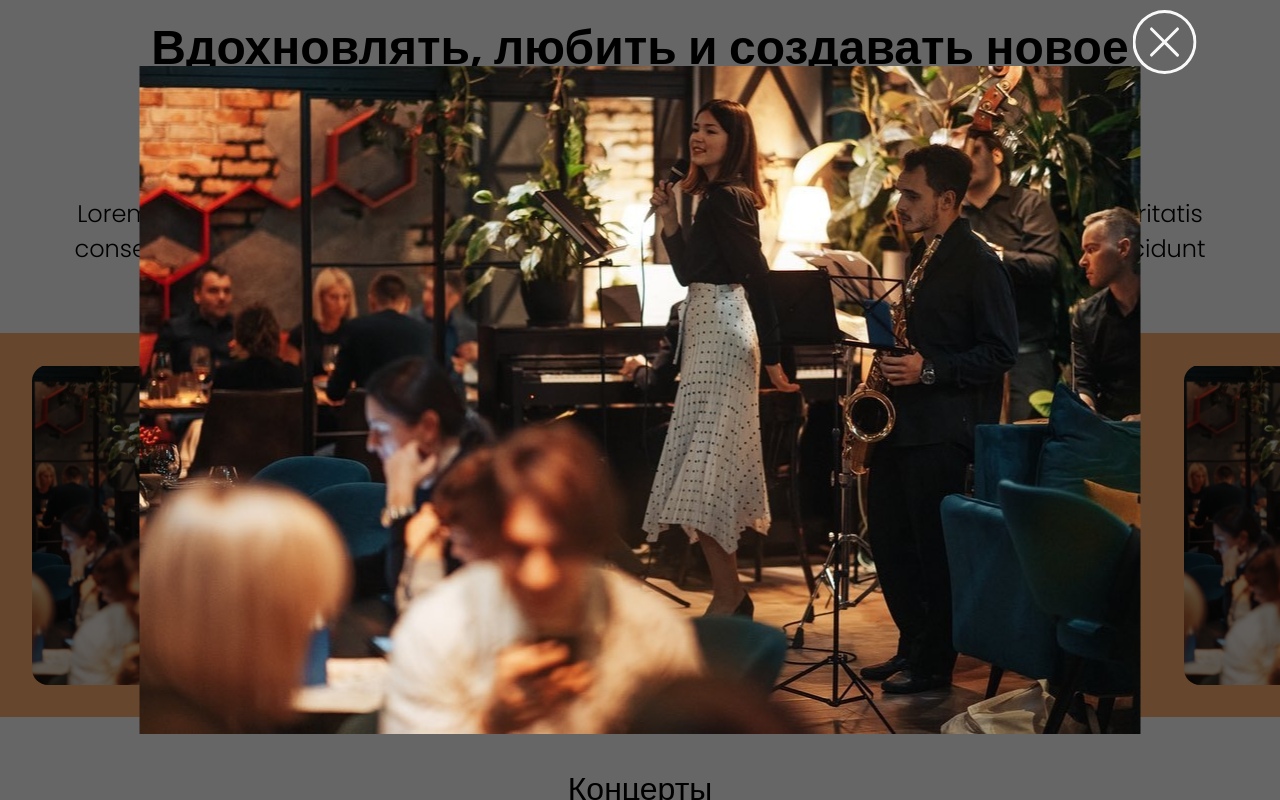
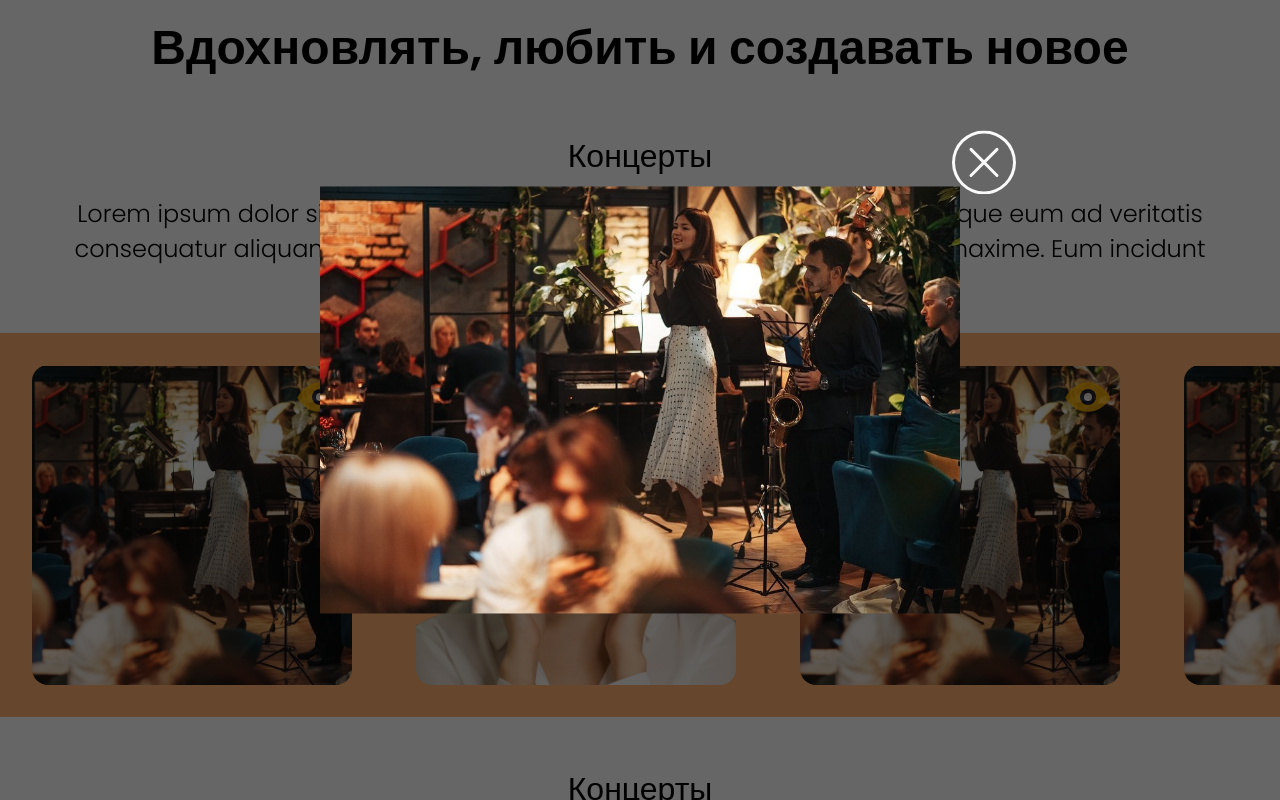
Before and after one commit to Wailingray/kamilazalieva, a React (Create React App) app: page / in a window 1280 px wide. Both pictures are taken after a click on the element 320 px from the left and 2718 px from the top of the page. Shown: the part 2318-3118 px from the top of the page. Built offline with nearby package versions, Linux system fonts and the light colour scheme.

Commit message:
modal done

```diff
--- a/src/components/gallery/Gallery.jsx
+++ b/src/components/gallery/Gallery.jsx
@@ -1,6 +1,7 @@
 import styles from "./gallery.module.css";
 
 import photoPath from "../../images/kamila_on_stage.jpg";
+import kamilaMobilePath from "../../images/kamila_intro_mobile.png";
 import React from "react";
 import { GalleryItem } from "../galleryItem/GalleryItem";
 import { motion } from "framer-motion";
@@ -15,7 +16,7 @@ export const Gallery = () => {
       src: photoPath,
     },
     {
-      src: photoPath,
+      src: kamilaMobilePath,
     },
     {
       src: photoPath,
--- a/src/components/galleryItem/GalleryItem.jsx
+++ b/src/components/galleryItem/GalleryItem.jsx
@@ -32,7 +32,7 @@ export const GalleryItem = (props) => {
       >
         {isShown && (
           <Modal onClose={() => setIsShown(false)}>
-            <img src={props.src} alt="" />
+            <img className={styles.image} src={props.src} alt="" />
           </Modal>
         )}{" "}
       </AnimatePresence>
--- a/src/components/galleryItem/galleryItem.module.css
+++ b/src/components/galleryItem/galleryItem.module.css
@@ -1,6 +1,6 @@
 .galleryItem {
-  min-width: 20rem;
-  min-height: 20rem;
+  width: 20rem;
+  height: 20rem;
   margin: 2rem 2rem;
   border-radius: 1rem;
   overflow: hidden;
@@ -41,3 +41,12 @@
     margin: 1rem;
   }
 }
+
+.image {
+  overflow: hidden;
+  object-fit: contain;
+  min-width: 300px;
+  max-height: 80vh;
+  max-width: 80vw;
+  width: 100%
+}
--- a/src/components/modal/modal.module.css
+++ b/src/components/modal/modal.module.css
@@ -7,8 +7,9 @@
   display: flex;
   flex-direction: column;
   align-items: center;
-  background-color: #1c1c21;
+  background-color: transparent;
   z-index: 30;
+  max-width: 100%;
 }
 
 .button {
@@ -34,3 +35,15 @@
 .close:hover {
   transform: translateY(-0.4em);
 }
+
+@media screen and (max-width: 1023px) {
+  .close {
+    transition: 0.2s linear;
+    width: 2rem;
+    position: absolute;
+    top: -1.75rem;
+    right: -1.75rem;
+    filter: invert(100%) sepia(11%) saturate(7422%) hue-rotate(182deg)
+      brightness(124%) contrast(95%);
+  }
+}
```
